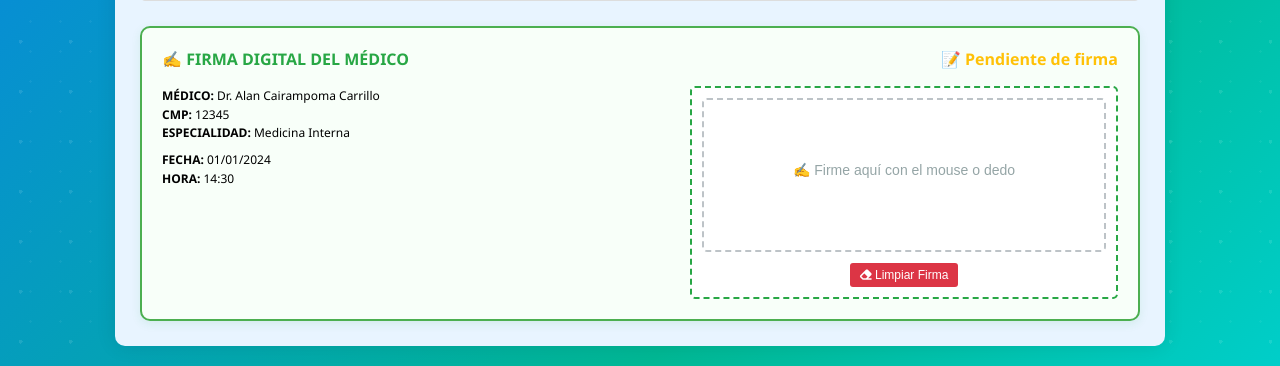
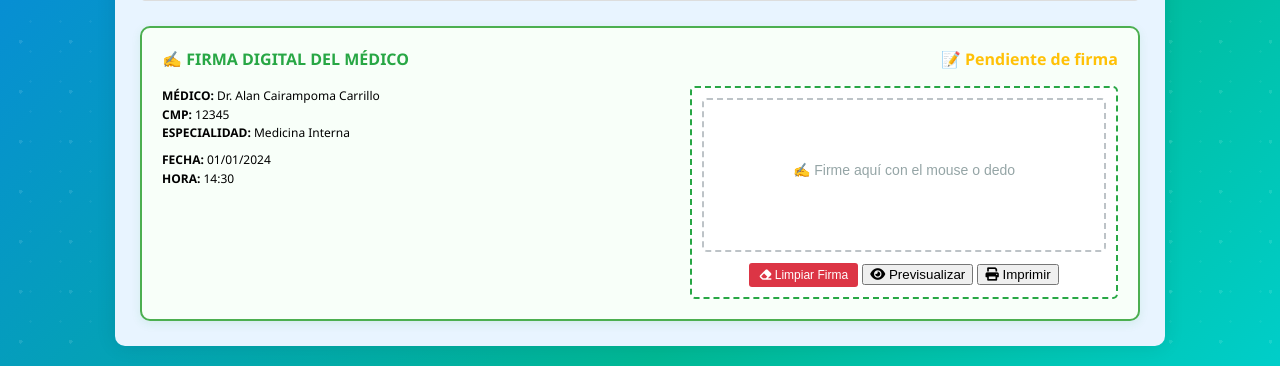
Before and after one commit to acairampoma/hc-medico, a FastAPI app: page /medical/notes in a window 1280 px wide. Shown: the part 891-1257 px from the top of the page. Run offline with FastAPI, Linux system fonts and the light colour scheme.

Commit message:
version previsualizador

```diff
--- a/static/js/notamedica.js
+++ b/static/js/notamedica.js
@@ -19,17 +19,29 @@ function inicializarNotasMedicas() {
     console.log('📋 Datos:', nombre, cama);
 
     // 2. LLAMAR A TODAS LAS FUNCIONES
+    // 1. CONFIGURACIÓN BÁSICA (primero)
     actualizarCamposPaciente(nombre, cama, id);
     configurarEditor();
     actualizarFechaHora();
+
+    // 2. FORMATO DE TEXTO (segundo)
     setupAlineacion();
-    setupTextFormatting()
+    setupTextFormatting();
+    setupEditorActions(); // deshacer/rehacer antes que contenido
+
+    // 3. CONTENIDO E IMÁGENES (tercero)
     setupImageUpload();
     setupImageTable();
-    setupEditorActions();
+
+    // 4. HERRAMIENTAS AVANZADAS (cuarto)
     setupVoiceDictation();
-    setupImagePaint();
+    setupImagePaint(); // después de las imágenes
+
+    // 5. FIRMA DIGITAL (quinto)
     setupDigitalSignature();
+
+    // 6. PREVISUALIZACIÓN (AL FINAL)
+    setupMedicalNotePreview(); // siempre último
 }
 
 // ===== FUNCIÓN: ACTUALIZAR DATOS DEL PACIENTE =====
@@ -1309,6 +1321,7 @@ function setupVoiceDictation() {
     console.log('ℹ️ Atajo: Ctrl + Shift + M');
 }
 
+// ===== FUNCIÓN: FIRMA DIGITAL =====
 function setupDigitalSignature() {
     const canvas = document.getElementById('signatureCanvas');
     const clearBtn = document.querySelector('.btn-clear-signature');
@@ -1591,6 +1604,487 @@ function setupDigitalSignature() {
     console.log('📋 API disponible en window.signatureAPI');
 }
 
+// ===== FUNCIÓN: CONFIGURAR PREVISUALIZACIÓN =====
+function setupMedicalNotePreview() {
+    const previewBtn = document.querySelector('.btn-preview-note');
+
+    if (!previewBtn) {
+        console.error('❌ Botón de previsualización no encontrado');
+        return;
+    }
+
+    previewBtn.addEventListener('click', generatePreview);
+
+    function generatePreview() {
+        // Verificar que hay contenido
+        const editor = document.getElementById('medicalNoteEditor');
+        if (!editor || editor.innerHTML.trim() === '') {
+            alert('⚠️ No hay contenido para previsualizar.\n\nEscriba algo en la nota médica primero.');
+            return;
+        }
+
+        // Recopilar todos los datos
+        const previewData = collectMedicalNoteData();
+
+        // Generar HTML de previsualización
+        const previewHTML = generatePreviewHTML(previewData);
+
+        // Abrir ventana de previsualización
+        openPreviewWindow(previewHTML);
+
+        console.log('👁️ Vista previa generada');
+    }
+
+    function collectMedicalNoteData() {
+        // Datos del header
+        const hospitalName = document.querySelector('.header h3')?.textContent || 'Hospital Central';
+        const hospitalInfo = document.querySelector('.header p')?.textContent || '';
+        const noteTitle = document.querySelector('.header h2')?.textContent || 'NOTA DE EVOLUCIÓN MÉDICA';
+        const noteNumber = document.querySelector('.header p:last-child')?.textContent || '';
+
+        // Datos del paciente
+        const patientData = {
+            nombre: getTableValue('PACIENTE:'),
+            edad: getTableValue('EDAD:'),
+            cama: getTableValue('CAMA:'),
+            diagnostico: getTableValue('DIAGNÓSTICO:'),
+            hc: getTableValue('HC:'),
+            sexo: getTableValue('SEXO:'),
+            servicio: getTableValue('SERVICIO:')
+        };
+
+        // Signos vitales
+        const signosVitales = document.querySelector('.signos-vitales')?.textContent || '';
+
+        // Contenido del editor
+        let editorContent = document.getElementById('medicalNoteEditor')?.innerHTML || '';
+
+        // CONVERTIR CANVAS A IMÁGENES para que se vean en previsualización
+        const tempDiv = document.createElement('div');
+        tempDiv.innerHTML = editorContent;
+
+        const canvases = tempDiv.querySelectorAll('canvas');
+        canvases.forEach(canvas => {
+            const img = document.createElement('img');
+            img.src = canvas.toDataURL('image/png');
+            img.style.maxWidth = canvas.style.maxWidth || '100%';
+            img.style.height = 'auto';
+            img.style.border = '1px solid #ddd';
+            canvas.parentNode.replaceChild(img, canvas);
+        });
+
+        editorContent = tempDiv.innerHTML;
+
+        // Datos de firma
+        const signatureData = window.signatureAPI ? window.signatureAPI.getSignatureData() : null;
+
+        return {
+            hospital: { name: hospitalName, info: hospitalInfo },
+            noteTitle,
+            noteNumber,
+            patient: patientData,
+            signosVitales,
+            content: editorContent,
+            signature: signatureData,
+            timestamp: new Date()
+        };
+    }
+
+    function getTableValue(label) {
+        const rows = document.querySelectorAll('tr');
+        for (let row of rows) {
+            const cells = row.querySelectorAll('td');
+            for (let i = 0; i < cells.length; i++) {
+                if (cells[i].textContent.includes(label) && cells[i + 1]) {
+                    return cells[i + 1].textContent.trim();
+                }
+            }
+        }
+        return '';
+    }
+
+    function generatePreviewHTML(data) {
+        return `
+<!DOCTYPE html>
+<html lang="es">
+<head>
+    <meta charset="UTF-8">
+    <meta name="viewport" content="width=device-width, initial-scale=1.0">
+    <title>Vista Previa - Nota Médica</title>
+    <style>
+        @page {
+            size: A4;
+            margin: 2cm 1.5cm;
+        }
+
+        body {
+            font-family: 'Arial', sans-serif;
+            font-size: 12px;
+            line-height: 1.4;
+            color: #333;
+            background: white;
+            margin: 0;
+            padding: 15px;
+            max-width: 21cm;
+            min-height: 29.7cm;
+            position: relative;
+            border: 2px solid #2c5aa0;
+            box-sizing: border-box;
+        }
+
+        /* Numeración de líneas */
+        .content-with-lines {
+            counter-reset: line-number;
+            position: relative;
+            padding-left: 40px;
+        }
+
+        .content-with-lines p,
+        .content-with-lines div,
+        .content-with-lines table,
+        .content-with-lines ul,
+        .content-with-lines hr {
+            counter-increment: line-number;
+            position: relative;
+        }
+
+        .content-with-lines p::before,
+        .content-with-lines div::before,
+        .content-with-lines table::before,
+        .content-with-lines ul::before,
+        .content-with-lines hr::before {
+            content: counter(line-number);
+            position: absolute;
+            left: -35px;
+            width: 30px;
+            text-align: right;
+            color: #999;
+            font-size: 10px;
+            font-weight: normal;
+        }
+
+        /* Header */
+        .preview-header {
+            text-align: center;
+            border-bottom: 2px solid #2c5aa0;
+            padding-bottom: 15px;
+            margin-bottom: 20px;
+        }
+
+        .preview-header h1 {
+            color: #2c5aa0;
+            font-size: 18px;
+            margin: 0 0 5px 0;
+            font-weight: bold;
+        }
+
+        .preview-header .hospital-info {
+            font-size: 10px;
+            color: #666;
+            margin: 5px 0;
+        }
+
+        .preview-header h2 {
+            color: #2c5aa0;
+            font-size: 16px;
+            margin: 10px 0 5px 0;
+        }
+
+        .preview-header .note-number {
+            font-size: 10px;
+            color: #666;
+        }
+
+        /* Datos del paciente */
+        .patient-data {
+            display: grid;
+            grid-template-columns: 1fr 1fr;
+            gap: 10px;
+            margin-bottom: 15px;
+            padding: 10px;
+            background-color: #f8f9fa;
+            border: 1px solid #ddd;
+            border-radius: 5px;
+        }
+
+        .patient-data div {
+            font-size: 11px;
+        }
+
+        .patient-data strong {
+            color: #2c5aa0;
+        }
+
+        /* Signos vitales */
+        .vital-signs {
+            background-color: #e8f4fd;
+            border: 1px solid #2c5aa0;
+            border-radius: 5px;
+            padding: 10px;
+            margin-bottom: 15px;
+            font-size: 11px;
+        }
+
+        .vital-signs h3 {
+            color: #2c5aa0;
+            font-size: 12px;
+            margin: 0 0 8px 0;
+        }
+
+        /* Contenido principal */
+        .main-content {
+            min-height: 200px;
+            margin-bottom: 20px;
+        }
+
+        .main-content img,
+        .main-content canvas {
+            max-width: 100% !important;
+            height: auto !important;
+            margin: 5px 0 !important;
+            border: 1px solid #ddd !important;
+            display: block !important;
+        }
+
+        .main-content table {
+            width: 100%;
+            border-collapse: collapse;
+            margin: 10px 0;
+            border: 1px solid #ddd;
+        }
+
+        .main-content table td {
+            border: 1px solid #ddd;
+            padding: 8px;
+            vertical-align: top;
+        }
+
+        .main-content table img,
+        .main-content table canvas {
+            max-width: 180px !important;
+            height: auto !important;
+            margin: 0 !important;
+        }
+
+        .main-content ul {
+            margin: 10px 0;
+            padding-left: 20px;
+        }
+
+        .main-content hr {
+            border: none;
+            border-top: 2px solid #2c5aa0;
+            margin: 15px 0;
+        }
+
+        /* Firma */
+        .signature-section {
+            position: absolute;
+            bottom: 20px;
+            right: 15px;
+            left: 15px;
+            border-top: 1px solid #ddd;
+            padding-top: 10px;
+        }
+
+        .signature-container {
+            display: grid;
+            grid-template-columns: 1fr auto;
+            gap: 20px;
+            align-items: end;
+        }
+
+        .signature-info {
+            font-size: 10px;
+            color: #666;
+        }
+
+        .signature-image {
+            text-align: center;
+            border: 1px solid #ddd;
+            border-radius: 5px;
+            padding: 10px;
+            background-color: #fafafa;
+        }
+
+        .signature-image img {
+            max-width: 200px;
+            height: auto;
+        }
+
+        .signature-line {
+            width: 200px;
+            border-bottom: 1px solid #333;
+            margin: 10px auto 5px auto;
+        }
+
+        /* Páginas */
+        .page-break {
+            page-break-before: always;
+        }
+
+        /* Botones de acción */
+        .preview-actions {
+            position: fixed;
+            top: 20px;
+            right: 20px;
+            z-index: 1000;
+            background: white;
+            padding: 10px;
+            border-radius: 5px;
+            box-shadow: 0 2px 10px rgba(0,0,0,0.1);
+        }
+
+        .preview-actions button {
+            margin: 0 5px;
+            padding: 8px 15px;
+            border: none;
+            border-radius: 3px;
+            cursor: pointer;
+            font-size: 12px;
+        }
+
+        .btn-print {
+            background-color: #27ae60;
+            color: white;
+        }
+
+        .btn-close {
+            background-color: #e74c3c;
+            color: white;
+        }
+
+        @media print {
+            .preview-actions {
+                display: none;
+            }
+
+            body {
+                padding: 10px;
+                margin: 0;
+                border: 2px solid #2c5aa0;
+                box-sizing: border-box;
+            }
+
+            .main-content img,
+            .main-content canvas {
+                max-width: 100% !important;
+                page-break-inside: avoid;
+            }
+        }
+    </style>
+</head>
+<body>
+    <div class="preview-actions">
+        <button class="btn-print" onclick="window.print()">
+            🖨️ Imprimir
+        </button>
+        <button class="btn-close" onclick="window.close()">
+            ❌ Cerrar
+        </button>
+    </div>
+
+    <!-- Header -->
+    <div class="preview-header">
+        <h1>${data.hospital.name}</h1>
+        <div class="hospital-info">${data.hospital.info}</div>
+        <h2>${data.noteTitle}</h2>
+        <div class="note-number">${data.noteNumber}</div>
+    </div>
+
+    <!-- Datos del paciente -->
+    <div class="patient-data">
+        <div><strong>PACIENTE:</strong> ${data.patient.nombre}</div>
+        <div><strong>HC:</strong> ${data.patient.hc}</div>
+        <div><strong>EDAD:</strong> ${data.patient.edad}</div>
+        <div><strong>SEXO:</strong> ${data.patient.sexo}</div>
+        <div><strong>CAMA:</strong> ${data.patient.cama}</div>
+        <div><strong>SERVICIO:</strong> ${data.patient.servicio}</div>
+        <div style="grid-column: 1 / -1;"><strong>DIAGNÓSTICO:</strong> ${data.patient.diagnostico}</div>
+    </div>
+
+    <!-- Signos vitales -->
+    <div class="vital-signs">
+        <h3>📊 SIGNOS VITALES ACTUALES</h3>
+        <div>${data.signosVitales}</div>
+    </div>
+
+    <!-- Contenido principal con numeración -->
+    <div class="main-content content-with-lines">
+        ${data.content}
+    </div>
+
+    <!-- Firma -->
+    <div class="signature-section">
+        <div class="signature-container">
+            <div class="signature-info">
+                <p><strong>Fecha:</strong> ${data.timestamp.toLocaleDateString('es-ES')}</p>
+                <p><strong>Hora:</strong> ${data.timestamp.toLocaleTimeString('es-ES', { hour: '2-digit', minute: '2-digit' })}</p>
+                <p><strong>Médico:</strong> ${data.signature?.doctor?.name || 'Dr. Alan Cairampoma Carrillo'}</p>
+                <p><strong>CMP:</strong> ${data.signature?.doctor?.cmp || '12345'}</p>
+                <p><strong>Especialidad:</strong> ${data.signature?.doctor?.specialty || 'Medicina Interna'}</p>
+            </div>
+
+            <div class="signature-image">
+                ${data.signature ?
+                    `<img src="${data.signature.imageData}" alt="Firma Digital">
+                     <div class="signature-line"></div>
+                     <div style="font-size: 10px; color: #666;">Firma Digital</div>` :
+                    `<div style="height: 60px; display: flex; align-items: center; justify-content: center; color: #999;">
+                        📝 Sin firma
+                     </div>`
+                }
+            </div>
+        </div>
+    </div>
+
+    <script>
+        // Auto-focus para imprimir
+        window.onload = function() {
+            console.log('📄 Vista previa cargada');
+        };
+
+        // Atajos de teclado
+        document.addEventListener('keydown', function(e) {
+            if (e.ctrlKey && e.key === 'p') {
+                e.preventDefault();
+                window.print();
+            }
+            if (e.key === 'Escape') {
+                window.close();
+            }
+        });
+    </script>
+</body>
+</html>`;
+    }
+
+    function openPreviewWindow(htmlContent) {
+        const previewWindow = window.open('', '_blank', 'width=1000,height=800,scrollbars=yes,resizable=yes');
+
+        if (!previewWindow) {
+            alert('⚠️ El navegador bloqueó la ventana emergente.\n\nPermita ventanas emergentes para esta página.');
+            return;
+        }
+
+        previewWindow.document.write(htmlContent);
+        previewWindow.document.close();
+
+        // Focus en la nueva ventana
+        previewWindow.focus();
+    }
+
+    console.log('✅ Sistema de previsualización configurado');
+}
+
+// Función auxiliar para obtener firma
+function getSignatureDataForPreview() {
+    if (window.signatureAPI && window.signatureAPI.isSigned()) {
+        return window.signatureAPI.getSignatureData();
+    }
+    return null;
+}
+
 // ===== AUTO-EJECUTAR CUANDO CARGUE LA PÁGINA =====
 document.addEventListener('DOMContentLoaded', inicializarNotasMedicas);
 
--- a/templates/medical/notes/medical_notes.html
+++ b/templates/medical/notes/medical_notes.html
@@ -193,6 +193,13 @@
                         <button type="button" class="btn-clear-signature">
                             <i class="fas fa-eraser"></i> Limpiar Firma
                         </button>
+                        <button type="button" class="btn-preview-note">
+                            <i class="fas fa-eye"></i> Previsualizar
+                        </button>
+
+                        <button type="button" class="btn-print-note">
+                            <i class="fas fa-print"></i> Imprimir
+                        </button>
                     </div>
                 </div>
             </div>
```
